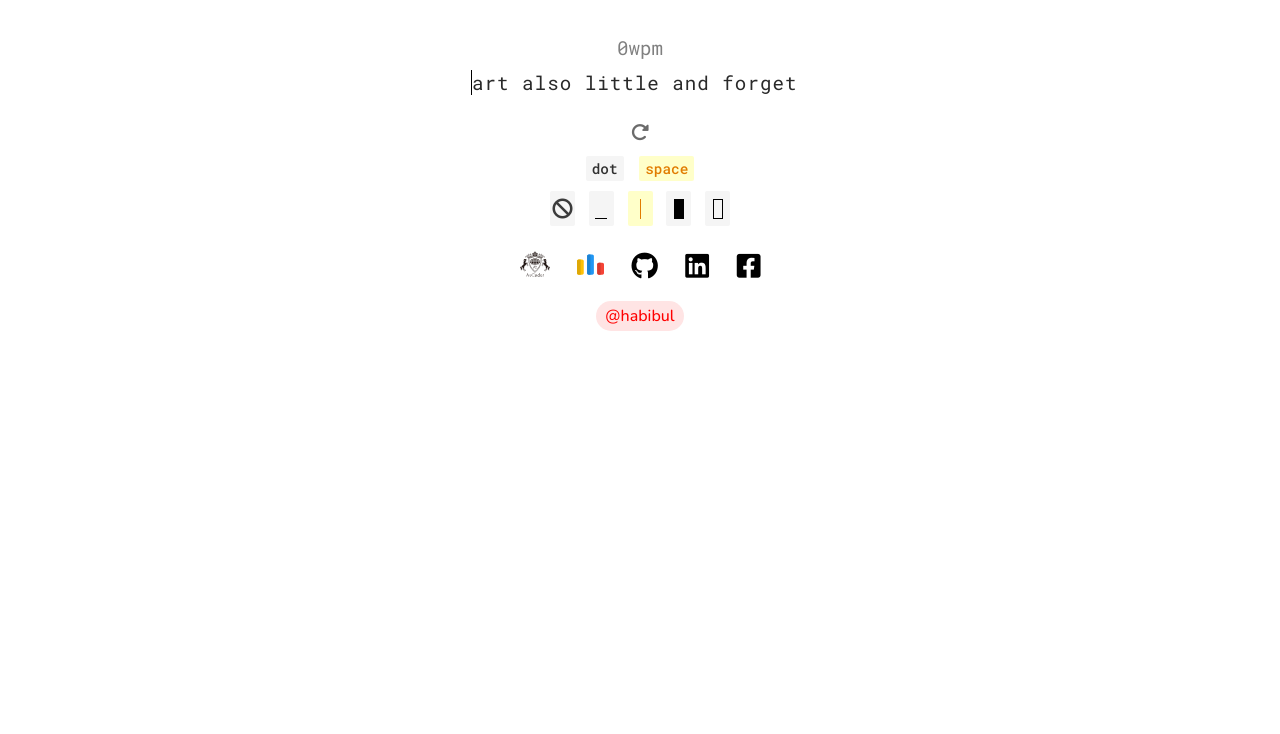
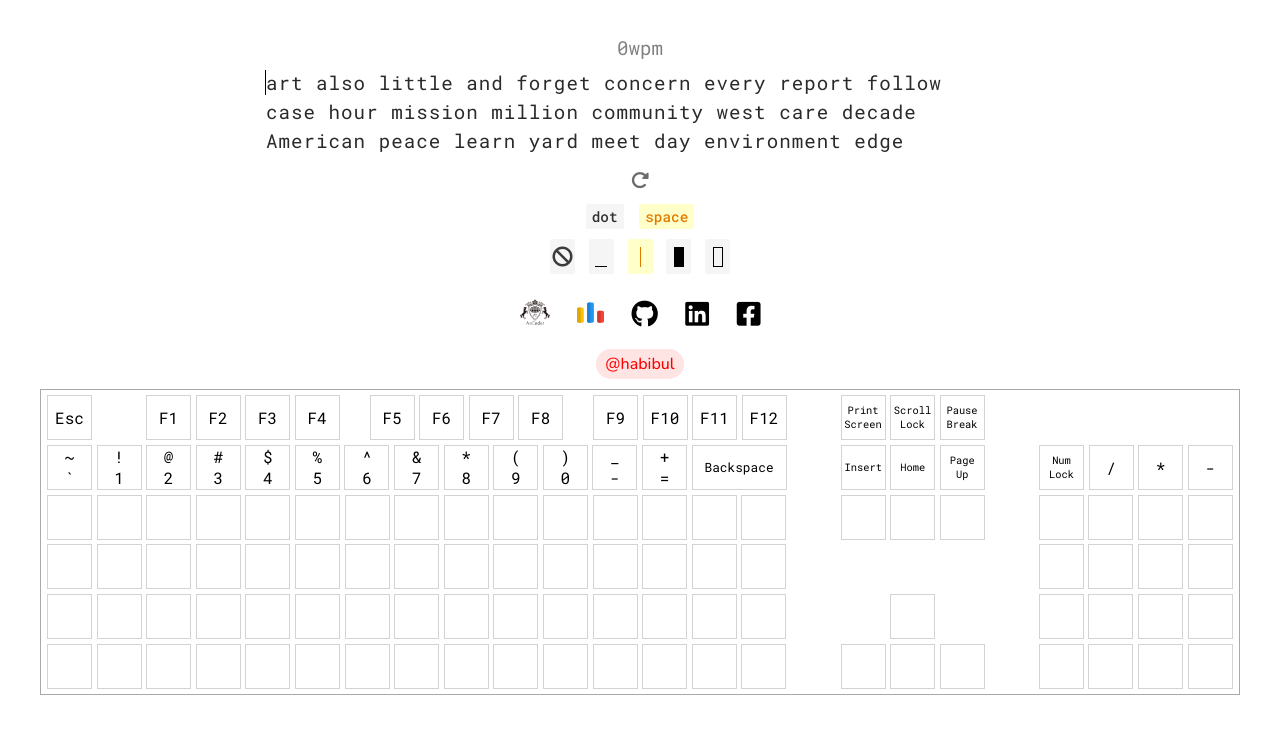
Before and after one commit to rhabibul/ttypist, a plain HTML site: page index.html in a window 1280 px wide. Drawn offline with nearby package versions, Linux system fonts and the light colour scheme.

Commit message:
working on keyboard layout

```diff
--- a/css/caret.css
+++ b/css/caret.css
@@ -10,7 +10,7 @@
   --underline-caret-width: 2px;
 }
 
-.offtype {
+.OFF {
   border: none; /* turnoff caret */
 }
 
@@ -19,7 +19,7 @@
   border-left-color: var(--caret-color);
   /* animation-name: animate-line; */
 }
-.linetype {
+.LINE {
   border-top: none;
   border-bottom: none;
   border-right: none;
@@ -46,7 +46,7 @@
   border-bottom-color: var(--caret-color);
   /* animation-name: animate-unerline; */
 }
-.underlinetype {
+.UNDERLINE {
   border-left: none;
   border-right: none;
   border-top: none;
@@ -74,7 +74,7 @@
   background-color: #000000;
   /* animation-name: animate-block; */
 }
-.blocktype {
+.BLOCK {
   border: none;
 
   animation-delay: var(--caret-blink-delay);
@@ -100,7 +100,7 @@
   border-color: var(--caret-color);
   /* animation-name: animate-box; */
 }
-.boxtype {
+.BOX {
   border: var(--box-caret-width) solid var(--caret-color-hidden);
 
   animation-delay: var(--caret-blink-delay);
--- a/css/keyboard.css
+++ b/css/keyboard.css
@@ -0,0 +1,233 @@
+:root {
+	--size: 45px;
+	--key-width: var(--size);
+	--key-height: var(--size);
+
+	--keyboard-bgcolor: rgb(26, 26, 26);
+}
+
+keyboard {
+	display: flex;
+	flex-direction: column;
+	justify-content: space-evenly;
+
+	width: 1200px;
+	height: 306px;
+	padding: 0px 6px;
+	font-family: "Roboto Mono", monospace;
+
+	border: 1px solid darkgray;
+}
+keyboard row {
+	height: var(--key-height);
+	display: flex;
+	justify-content: space-between;
+}
+keyboard row key {
+	width: var(--key-width);
+	height: var(--key-height);
+
+	display: flex;
+	justify-content: center;
+	align-items: center;
+	flex-direction: column;
+
+	border: 1px solid lightgray;
+}
+keyboard row key span {
+	flex-basis: 50%;
+	width: 100%;
+}
+keyboard row key span:nth-child(1) {
+	display: flex;
+	justify-content: center;
+	align-items: flex-end;
+}
+keyboard row key span:nth-child(2) {
+	display: flex;
+	justify-content: center;
+	align-items: flex-start;
+}
+
+#E .key16,
+#D .key16,
+#C .key16,
+#B .key16,
+#A .key16 {
+	border: none;
+}
+
+#E .key20,
+#D .key20,
+#C .key20,
+#B .key20,
+#A .key20 {
+	border: none;
+}
+
+#C .key17,
+#C .key18,
+#C .key19 {
+	border: none;
+}
+#B .key17,
+#B .key19 {
+	border: none;
+}
+
+/* --------------------------------- K --------------------------------- */
+#K {
+	display: flex;
+	justify-content: flex-start;
+}
+#K .key1 {
+	margin-right: 54px;
+}
+#K .key2,
+#K .key3,
+#K .key4 {
+	margin-right: 4.5px;
+}
+#K .key5 {
+	margin-right: 30px;
+}
+#K .key6,
+#K .key7,
+#K .key8 {
+	margin-right: 4.5px;
+}
+#K .key9 {
+	margin-right: 30px;
+}
+#K .key10,
+#K .key11,
+#K .key12 {
+	margin-right: 4.5px;
+}
+#K .key13 {
+	margin-right: 54px;
+}
+#K .key14,
+#K .key15 {
+	margin-right: 4.5px;
+}
+#K .key14,
+#K .key15,
+#K .key16 {
+	font-size: 0.65rem;
+}
+/* --------------------------------- E --------------------------------- */
+row#E .key12 span:nth-child(1) {
+	display: flex;
+	justify-content: center;
+	align-items: flex-end;
+}
+row#E .key12 span:nth-child(2) {
+	display: flex;
+	justify-content: center;
+	align-items: flex-start;
+}
+row#E .key14_15 {
+	width: calc(var(--size) * 2 + 5px);
+	font-size: 0.8rem;
+}
+row#E .key17,
+row#E .key18,
+row#E .key19,
+row#E .key21 {
+	font-size: 0.65rem;
+}
+
+/*
+		<key>insert</key>
+		<key>home</key>
+		<key>pageup</key>
+		<key>numlock</key>
+		<key>/</key>
+		<key>*</key>
+		<key>-</key>
+	</row>
+	<row id="D">
+		<key>Tab</key>
+		<key>Q</key>
+		<key>W</key>
+		<key>E</key>
+		<key>R</key>
+		<key>T</key>
+		<key>Y</key>
+		<key>U</key>
+		<key>I</key>
+		<key>O</key>
+		<key>P</key>
+		<key>{[</key>
+		<key>}]</key>
+		<key>|\</key>
+		<key>delete</key>
+		<key>end</key>
+		<key>page down</key>
+		<key>7</key>
+		<key>8</key>
+		<key>9</key>
+		<key>+</key>
+	</row>
+	<row id="C">
+		<key>CAPSLOCK</key>
+		<key>A</key>
+		<key>S</key>
+		<key>D</key>
+		<key>F</key>
+		<key>G</key>
+		<key>H</key>
+		<key>J</key>
+		<key>K</key>
+		<key>L</key>
+		<key>:;</key>
+		<key>"'</key>
+		<key>ENTER</key>
+		<key></key>
+		<key></key>
+		<key></key>
+		<key>4</key>
+		<key>5</key>
+		<key>6</key>
+		<key>+</key>
+	</row>
+	<row id="B">
+		<key>shift</key>
+		<key>Z</key>
+		<key>X</key>
+		<key>C</key>
+		<key>V</key>
+		<key>B</key>
+		<key>N</key>
+		<key>M</key>
+		<key><,</key>
+		<key>>.</key>
+		<key>?/</key>
+		<key>shift</key>
+		<key></key>
+		<key>&UpArrow;</key>
+		<key></key>
+		<key>1</key>
+		<key>2</key>
+		<key>3</key>
+		<key>enter</key>
+	</row>
+	<row id="A">
+		<key>ctrl</key>
+		<key>win</key>
+		<key>alt</key>
+		<key>space</key>
+		<key>alt</key>
+		<key>winlock</key>
+		<key>fn</key>
+		<key>ctrl</key>
+		<key>&leftarrow;</key>
+		<key>&downarrow;</key>
+		<key>&rightarrow;</key>
+		<key><span>0</span><span>ins</span></key>
+		<key><span>.</span><span>del</span></key>
+		<key>enter</key>
+	</row>
+</keyboard>
+ */
--- a/index.html
+++ b/index.html
@@ -31,6 +31,7 @@
     <link rel="stylesheet" href="./css/main.css" />
     <link rel="stylesheet" href="./css/caret.css" />
     <link rel="stylesheet" href="./css/setting.css">
+    <link rel="stylesheet" href="./css/keyboard.css">
   </head>
   <body>
 
@@ -61,8 +62,6 @@
       <input tabindex="0" autocorrect="off" autocomplete="off" autocapitalize="off" spellcheck="false" list="autocompleteOff" />
     </ttypist>
 
-    <keyboard></keyboard>
-
     <button class="restart">
       <i class="fa-sharp fa-solid fa-rotate-right"></i>
     </button>
@@ -90,6 +89,156 @@
 
     <p class="developer">@habibul</p>
 
+    <keyboard>
+      <row id="K">
+        <key class="key1">Esc</key>
+        <key class="key2">F1</key>
+        <key class="key3">F2</key>
+        <key class="key4">F3</key>
+        <key class="key5">F4</key>
+        <key class="key6">F5</key>
+        <key class="key7">F6</key>
+        <key class="key8">F7</key>
+        <key class="key9">F8</key>
+        <key class="key10">F9</key>
+        <key class="key11">F10</key>
+        <key class="key12">F11</key>
+        <key class="key13">F12</key>
+        <key class="key14"><span>Print</span><span>Screen</span></key>
+        <key class="key15"><span>Scroll</span><span>Lock</span></key>
+        <key class="key16"><span>Pause</span><span>Break</span></key>
+      </row>
+      <row id="E">
+        <key class="key1"><span>~</span><span>`</span></key>
+        <key class="key2"><span>!</span><span>1</span></key>
+        <key class="key3"><span>@</span><span>2</span></key>
+        <key class="key4"><span>#</span><span>3</span></key>
+        <key class="key5"><span>$</span><span>4</span></key>
+        <key class="key6"><span>%</span><span>5</span></key>
+        <key class="key7"><span>^</span><span>6</span></key>
+        <key class="key8"><span>&</span><span>7</span></key>
+        <key class="key9"><span>*</span><span>8</span></key>
+        <key class="key10"><span>(</span><span>9</span></key>
+        <key class="key11"><span>)</span><span>0</span></key>
+        <key class="key12"><span>_</span><span>-</span></key>
+        <key class="key13"><span>+</span><span>=</span></key>
+        <key class="key14_15">Backspace</key>
+        <key class="key16"></key>
+        <key class="key17">Insert</key>
+        <key class="key18">Home</key>
+        <key class="key19"><span>Page</span><span>Up</span></key>
+        <key class="key20"></key>
+        <key class="key21"><span>Num</span><span>Lock</span></key>
+        <key class="key22">/</key>
+        <key class="key23">*</key>
+        <key class="key24">-</key>
+      </row>
+      <row id="D">
+        <key class="key1"></key>
+        <key class="key2"></key>
+        <key class="key3"></key>
+        <key class="key4"></key>
+        <key class="key5"></key>
+        <key class="key6"></key>
+        <key class="key7"></key>
+        <key class="key8"></key>
+        <key class="key9"></key>
+        <key class="key10"></key>
+        <key class="key11"></key>
+        <key class="key12"></key>
+        <key class="key13"></key>
+        <key class="key14"></key>
+        <key class="key15"></key>
+        <key class="key16"></key>
+        <key class="key17"></key>
+        <key class="key18"></key>
+        <key class="key19"></key>
+        <key class="key20"></key>
+        <key class="key21"></key>
+        <key class="key22"></key>
+        <key class="key23"></key>
+        <key class="key24"></key>
+      </row>
+      <row id="C">
+        <key class="key1"></key>
+        <key class="key2"></key>
+        <key class="key3"></key>
+        <key class="key4"></key>
+        <key class="key5"></key>
+        <key class="key6"></key>
+        <key class="key7"></key>
+        <key class="key8"></key>
+        <key class="key9"></key>
+        <key class="key10"></key>
+        <key class="key11"></key>
+        <key class="key12"></key>
+        <key class="key13"></key>
+        <key class="key14"></key>
+        <key class="key15"></key>
+        <key class="key16"></key>
+        <key class="key17"></key>
+        <key class="key18"></key>
+        <key class="key19"></key>
+        <key class="key20"></key>
+        <key class="key21"></key>
+        <key class="key22"></key>
+        <key class="key23"></key>
+        <key class="key24"></key>
+      </row>
+      <row id="B">
+        <key class="key1"></key>
+        <key class="key2"></key>
+        <key class="key3"></key>
+        <key class="key4"></key>
+        <key class="key5"></key>
+        <key class="key6"></key>
+        <key class="key7"></key>
+        <key class="key8"></key>
+        <key class="key9"></key>
+        <key class="key10"></key>
+        <key class="key11"></key>
+        <key class="key12"></key>
+        <key class="key13"></key>
+        <key class="key14"></key>
+        <key class="key15"></key>
+        <key class="key16"></key>
+        <key class="key17"></key>
+        <key class="key18"></key>
+        <key class="key19"></key>
+        <key class="key20"></key>
+        <key class="key21"></key>
+        <key class="key22"></key>
+        <key class="key23"></key>
+        <key class="key24"></key>
+      </row>
+      <row id="A">
+        <key class="key1"></key>
+        <key class="key2"></key>
+        <key class="key3"></key>
+        <key class="key4"></key>
+        <key class="key5"></key>
+        <key class="key6"></key>
+        <key class="key7"></key>
+        <key class="key8"></key>
+        <key class="key9"></key>
+        <key class="key10"></key>
+        <key class="key11"></key>
+        <key class="key12"></key>
+        <key class="key13"></key>
+        <key class="key14"></key>
+        <key class="key15"></key>
+        <key class="key16"></key>
+        <key class="key17"></key>
+        <key class="key18"></key>
+        <key class="key19"></key>
+        <key class="key20"></key>
+        <key class="key21"></key>
+        <key class="key22"></key>
+        <key class="key23"></key>
+        <key class="key24"></key>
+      </row>
+    </keyboard>
+
     <!-- Scripts -->
     <script type="module" src="./javascript/main.js"></script>
     <script type="module" src="./javascript/modules/line.js"></script>
--- a/javascript/modules/config.js
+++ b/javascript/modules/config.js
@@ -60,7 +60,7 @@ export default {
     },
     fliptextcolor: false, // brightness of typed texts and upcoming future texts
     word: {
-      count: 5,
+      count: 25,
       length: "mix", // small(<5) | medium(>5, <8) | long(>8) | mix(random)
     },
     include: {
--- a/javascript/modules/const.js
+++ b/javascript/modules/const.js
@@ -1,32 +1,30 @@
-const invisible = [
+const notprintable = [
   'Backspace', 'Meta', 'Alt', 'Shift', 'Control', 'CapsLock', 'Enter', 'Tab',
   'ArrowDown', 'ArrowUp', 'ArrowLeft', 'ArrowRight', 'Escape', 'Delete',
   'Ins', 'End', 'Home', 'Clear', 'Home', 'PageUp', 'PageDown',
   'F1', 'F2', 'F3', 'F4', 'F5', 'F6', 'F7', 'F8', 'F9', 'F10', 'F11', 'F12'
 ];
 
-const caret = {
-  off:       "offtype",
-  line:      "linetype",
-  underline: "underlinetype",
-  box:       "boxtype",
-  block:     "blocktype",
+const notalphabet = [
+  '`', '~', '!', '@', '#', '$', '%', '^', '&', '*', '(', ')', '-', '_', '=', '+',
+  '[', ']', '{', '}', '|', ';', ':', '"', "'", ',', '.', '<', '>', '/', '?', '\\'
+];
+
+const char = {
+  space: ' ',
+}
+
+const whitespace = {
+  dot: '⸱', // 11825
+  bar: '␣', // 9251 (open box)
+  space: '&nbsp;', // 160 (non-break space) | (ascii space 32)
+  thinspace: ' ', // 8201 (thin space)
+  ideographicspace: '　', // 12288 (ideographic space)
 };
 
-// whitespace unicode characters
-// 				" "  	(U+0020 Space)
-// 				" "  	(U+00a0 No-Break Space)
-// 				" "  	(U+2009 Thin Space)
-// 				"　"	(U+3000 Ideographic Space)
-const whitespace = {
-  dot: '⸱', // 11825
-  space: '&nbsp;', // 160
-  bar: '␣', // 9251 (open box unicode character)
+export {
+  whitespace,
+  notprintable,
+  notalphabet,
+  char,
 };
-
-const specialsymbols = [
-  "!", "@", "#", "$", "%", "^", "&", "*", "(", ")", "-", "_", "=", "+", "{", "}",
-  "[", "]", "'", '"', "/", "\\", "|", "?", ";", ":", ">", "<",
-]
-
-export { whitespace, caret, invisible, specialsymbols };
--- a/javascript/modules/misc.js
+++ b/javascript/modules/misc.js
@@ -50,14 +50,14 @@ function wordelementsfrom(wordsInStringForm) {
 
       letter = document.createElement("letter");
       letter.textContent = wordsInStringForm[i][j];
-      letter.classList.add(CONST.caret[Config.caret.type]);
+      letter.classList.add(Config.caret.type.toUpperCase());
 
       word.appendChild(letter);
     }
 
     // letter with whitespace
     letter = document.createElement("letter");
-    letter.classList.add(CONST.caret[Config.caret.type]);
+    letter.classList.add(Config.caret.type.toUpperCase());
     letter.classList.add("whitespace");
 
     if ( Config.sentence.whitespace == CONST.whitespace.space ) {
--- a/javascript/modules/setting.js
+++ b/javascript/modules/setting.js
@@ -105,10 +105,10 @@ function updatecaret(evt) {
 
   // apply new caret styles to all the letters
   Array.from(document.getElementsByTagName("letter")).forEach(function (letter) {
-    letter.classList.remove(CONST.caret[prevcaret]); // remove previous caret's styling from all letters
+    letter.classList.remove(prevcaret.toUpperCase()); // remove previous caret's styling from all letters
     sentence.removeCaretFromActiveLetter();
 
-    letter.classList.add(CONST.caret[Config.caret.type]); // add new caret's styling to all letters
+    letter.classList.add(Config.caret.type.toUpperCase()); // add new caret's styling to all letters
     sentence.addCaretToActiveLetter();
 
     Element.input.focus();
--- a/javascript/modules/test.js
+++ b/javascript/modules/test.js
@@ -56,7 +56,7 @@ function registerkeydown(evt) {
     Element.setting.restart.button.focus();
   }
 
-  if ( (Misc.charcode(sentence.activeLetterValue) === Misc.charcode(Config.sentence.whitespace)) && (typedkey === " ") ) {
+  if ( (Misc.charcode(sentence.activeLetterValue) === Misc.charcode(Config.sentence.whitespace)) && (typedkey === CONST.char.space) ) {
 
     Caret.removeCaretFrom(sentence.activeLetter);
     Caret.goToNextWord(sentence);
@@ -160,7 +160,7 @@ function registerkeydown(evt) {
     }
 
   } else {
-    if (!CONST.invisible.includes(typedkey)) {
+    if (!CONST.notprintable.includes(typedkey)) {
       if ( Config.sentence.highlight.word ) sentence.activeWord.classList.add("error");
       if ( Config.sentence.highlight.letter ) sentence.activeLetter.classList.add("error");
 
```
